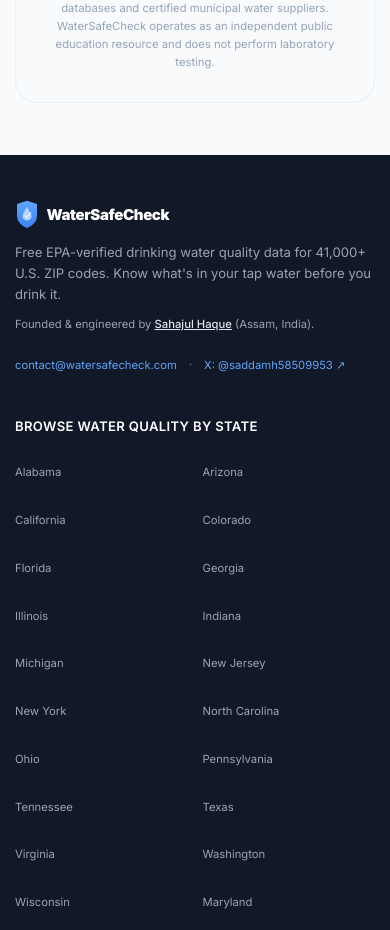
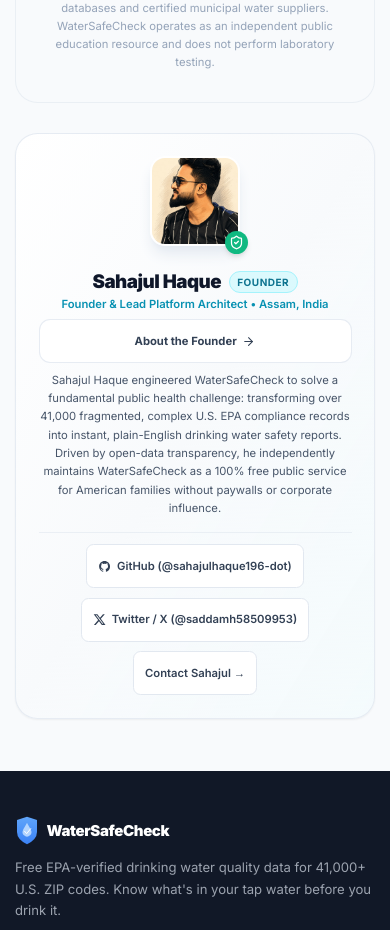
Before and after one commit to sahajulhaque196-dot/watersafecheck, a Next.js app: page / in a window 390 px wide. Shown: the part 8420-9350 px from the top of the page. Built offline with nearby package versions, Linux system fonts and the light colour scheme; no server answers.

Commit message:
feat(ui): add Founder & Lead Architect author box to Homepage for E-E-A-T and AdSense transparency

```diff
--- a/src/app/page.tsx
+++ b/src/app/page.tsx
@@ -544,6 +544,79 @@ export default async function HomePage() {
             All data is sourced directly from public U.S. EPA databases and certified municipal water suppliers. WaterSafeCheck operates as an independent public education resource and does not perform laboratory testing.
           </p>
         </section>
+        {/* ── Author / Founder E-E-A-T Signature Box ── */}
+        <section className="bg-gradient-to-br from-white via-slate-50 to-cyan-50/30 rounded-3xl p-6 sm:p-10 mb-8 border border-slate-200/80 shadow-sm">
+          <div className="flex flex-col md:flex-row gap-6 md:gap-8 items-start">
+            <div className="relative flex-shrink-0 mx-auto md:mx-0">
+              <img
+                src="/images/sahajul-haque.jpg"
+                alt="Sahajul Haque — Founder & Lead Platform Architect"
+                width={112}
+                height={112}
+                className="w-24 h-24 sm:w-28 sm:h-28 rounded-2xl object-cover border-2 border-white shadow-lg shadow-slate-200"
+              />
+              <span className="absolute -bottom-2 -right-2 bg-emerald-500 text-white p-1 rounded-full shadow-md" title="Verified Creator & Platform Architect">
+                <ShieldCheck className="w-4 h-4" />
+              </span>
+            </div>
+
+            <div className="flex-1 text-center md:text-left">
+              <div className="flex flex-col sm:flex-row sm:items-center justify-between gap-2 mb-2">
+                <div>
+                  <div className="flex items-center justify-center md:justify-start gap-2">
+                    <h3 className="text-xl sm:text-2xl font-black text-slate-900 tracking-tight">
+                      Sahajul Haque
+                    </h3>
+                    <span className="inline-flex items-center text-[10px] font-bold uppercase tracking-wider text-cyan-700 bg-cyan-100/70 border border-cyan-200 px-2 py-0.5 rounded-full">
+                      Founder
+                    </span>
+                  </div>
+                  <p className="text-xs sm:text-sm font-semibold text-cyan-600 mt-0.5">
+                    Founder &amp; Lead Platform Architect &bull; Assam, India
+                  </p>
+                </div>
+
+                <Link
+                  href="/about"
+                  className="inline-flex items-center justify-center gap-1.5 text-xs font-bold text-slate-700 hover:text-cyan-600 bg-white border border-slate-200/80 px-3.5 py-2 rounded-xl shadow-2xs hover:shadow-sm transition-all"
+                >
+                  About the Founder <ArrowRight className="w-3.5 h-3.5" />
+                </Link>
+              </div>
+
+              <p className="text-xs sm:text-sm text-slate-600 leading-relaxed mb-4">
+                Sahajul Haque engineered WaterSafeCheck to solve a fundamental public health challenge: transforming over 41,000 fragmented, complex U.S. EPA compliance records into instant, plain-English drinking water safety reports. Driven by open-data transparency, he independently maintains WaterSafeCheck as a 100% free public service for American families without paywalls or corporate influence.
+              </p>
+
+              <div className="flex flex-wrap items-center justify-center md:justify-start gap-2.5 pt-3 border-t border-slate-200/60">
+                <a
+                  href="https://github.com/sahajulhaque196-dot"
+                  target="_blank"
+                  rel="noopener noreferrer"
+                  className="inline-flex items-center gap-1.5 text-xs font-semibold text-slate-700 hover:text-slate-900 bg-white border border-slate-200 px-3 py-1.5 rounded-lg shadow-2xs hover:bg-slate-50 transition-colors"
+                >
+                  <svg className="w-3.5 h-3.5 fill-current" viewBox="0 0 24 24"><path fillRule="evenodd" clipRule="evenodd" d="M12 2C6.477 2 2 6.484 2 12.017c0 4.425 2.865 8.18 6.839 9.504.5.092.682-.217.682-.483 0-.237-.008-.868-.013-1.703-2.782.605-3.369-1.343-3.369-1.343-.454-1.158-1.11-1.466-1.11-1.466-.908-.62.069-.608.069-.608 1.003.07 1.53 1.032 1.53 1.032.892 1.53 2.341 1.088 2.91.832.092-.647.35-1.088.636-1.338-2.22-.253-4.555-1.113-4.555-4.951 0-1.093.39-1.988 1.029-2.688-.103-.253-.446-1.272.098-2.65 0 0 .84-.27 2.75 1.026A9.564 9.564 0 0112 6.844c.85.004 1.705.115 2.504.337 1.909-1.296 2.747-1.027 2.747-1.027.546 1.379.202 2.398.1 2.651.64.7 1.028 1.595 1.028 2.688 0 3.848-2.339 4.695-4.566 4.943.359.309.678.92.678 1.855 0 1.338-.012 2.419-.012 2.747 0 .268.18.58.688.482A10.019 10.019 0 0022 12.017C22 6.484 17.522 2 12 2z"/></svg>
+                  GitHub (@sahajulhaque196-dot)
+                </a>
+                <a
+                  href="https://x.com/saddamh58509953"
+                  target="_blank"
+                  rel="noopener noreferrer"
+                  className="inline-flex items-center gap-1.5 text-xs font-semibold text-slate-700 hover:text-slate-900 bg-white border border-slate-200 px-3 py-1.5 rounded-lg shadow-2xs hover:bg-slate-50 transition-colors"
+                >
+                  <svg className="w-3.5 h-3.5 fill-current" viewBox="0 0 24 24"><path d="M18.244 2.25h3.308l-7.227 8.26 8.502 11.24H16.17l-5.214-6.817L4.99 21.75H1.68l7.73-8.835L1.254 2.25H8.08l4.713 6.231zm-1.161 17.52h1.833L7.084 4.126H5.117z"/></svg>
+                  Twitter / X (@saddamh58509953)
+                </a>
+                <Link
+                  href="/contact"
+                  className="inline-flex items-center gap-1.5 text-xs font-semibold text-slate-700 hover:text-slate-900 bg-white border border-slate-200 px-3 py-1.5 rounded-lg shadow-2xs hover:bg-slate-50 transition-colors"
+                >
+                  Contact Sahajul &rarr;
+                </Link>
+              </div>
+            </div>
+          </div>
+        </section>
       </div>
     </>
   )
```
